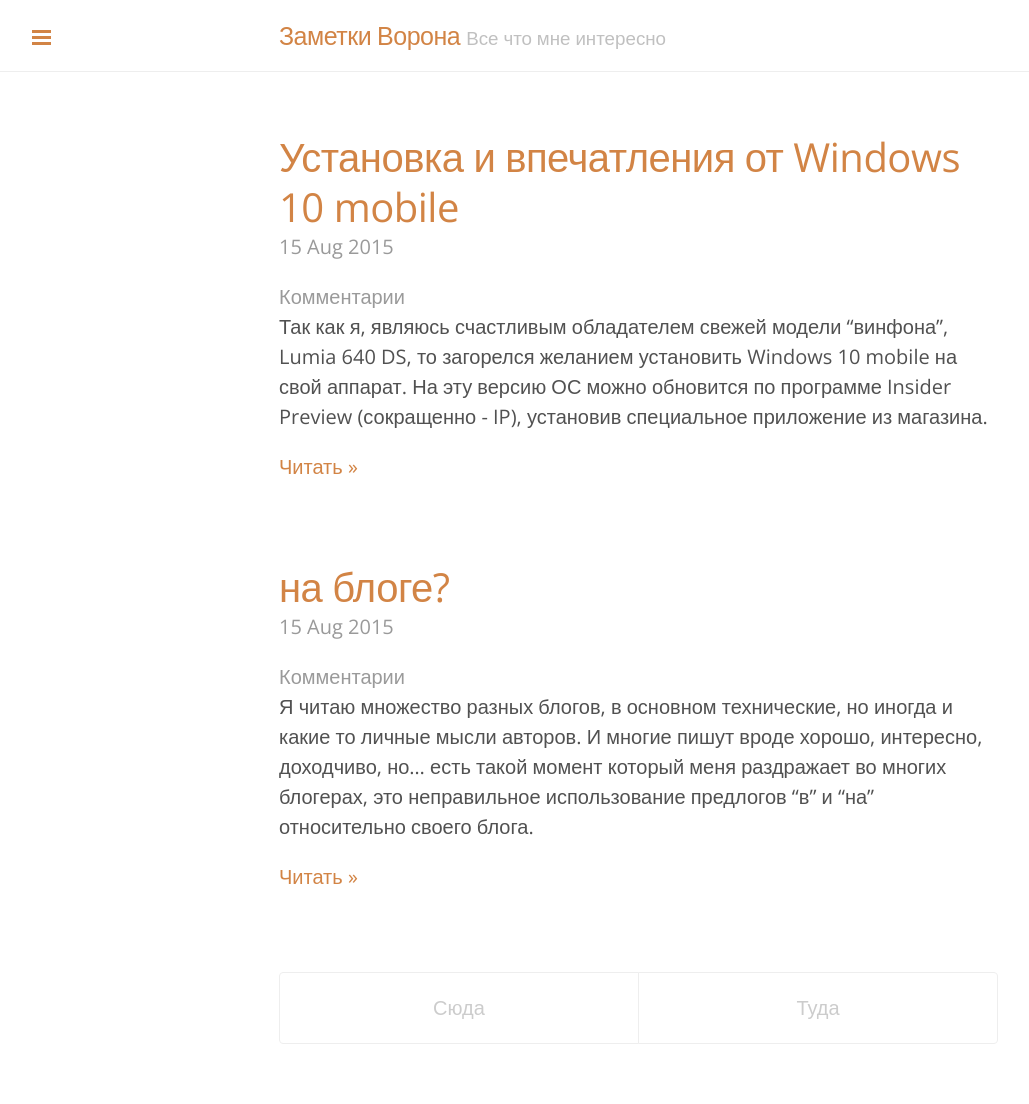
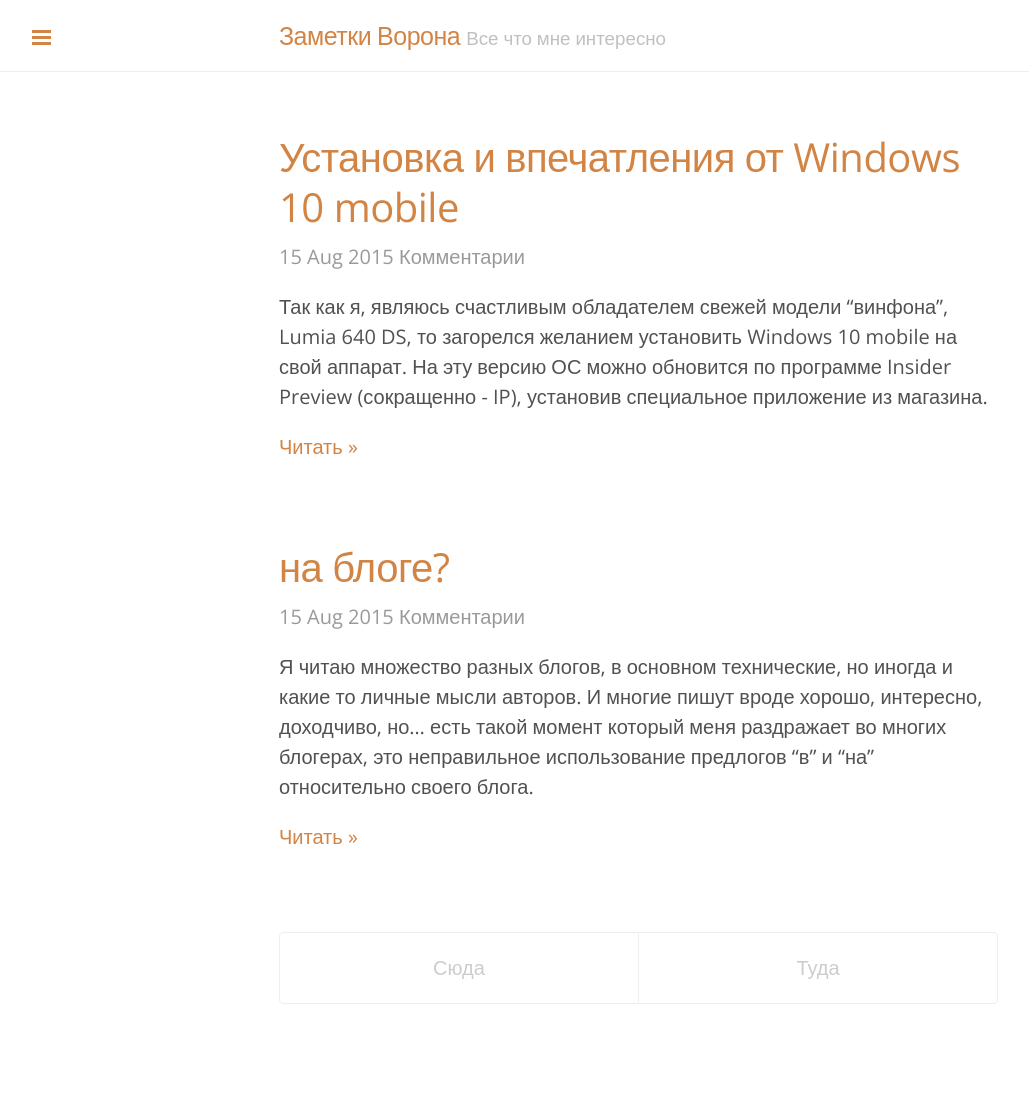
Before and after one commit to vorons/vorons.github.io, a Jekyll site: the page built from index.html, in a window 1280 px wide. Shown: the whole page, without its empty margins (1-1030 px from the left). Built offline with Jekyll 4.4.1, drawn with Linux system fonts in a browser that asks for light colours; the list of posts is cut into pages by our own code; comment, search, counter and statistics services are not loaded; after the commit the page ends 1064 px from its top, so only the background shows below that.

Commit message:
Update lanyon.css

```diff
--- a/public/css/lanyon.css
+++ b/public/css/lanyon.css
@@ -314,7 +314,7 @@ a.sidebar-nav-item:focus {
 
 /* Meta data line below post title */
 .post-date {
-  display: block;
+  display: inline-block;
   margin-top: -.5rem;
   margin-bottom: 1rem;
   color: #9a9a9a;
```
